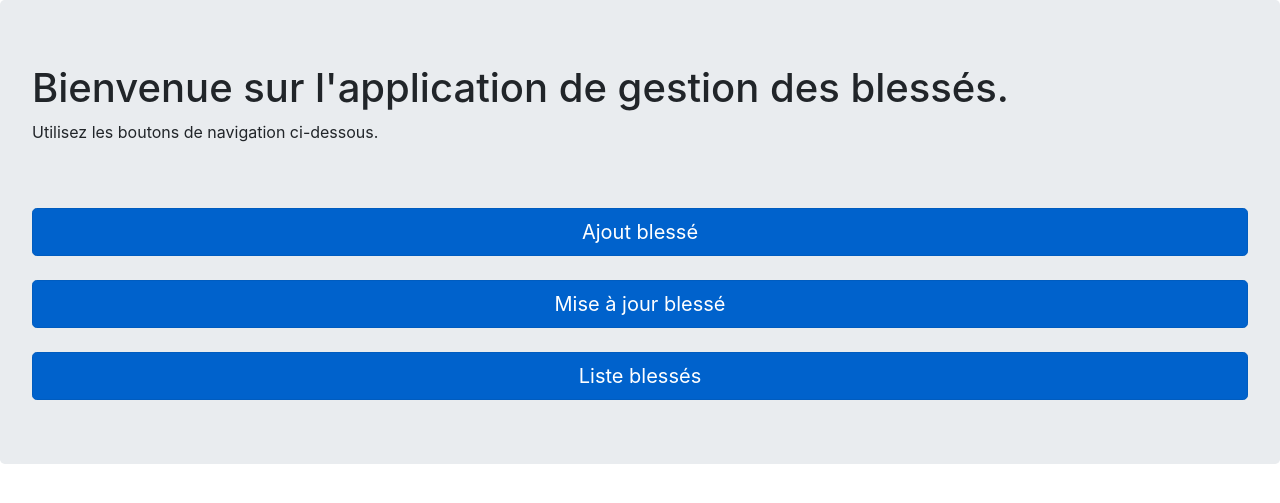
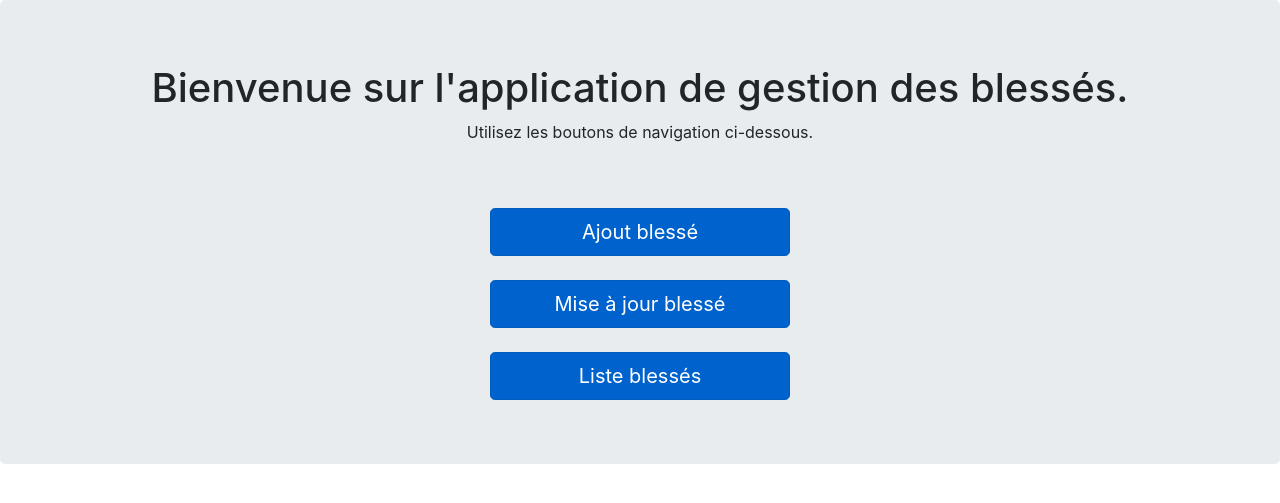
Before and after one commit to Xoogsede/apprmed_v2, a Flask app: template app/templates/home.html in a window 1280 px wide. Shown: the part 78-581 px from the top of the page. Run offline with Flask 3, Linux system fonts and the light colour scheme; the template is opened without the code that fills it, so the values that code supplies are empty; a user stored in the database is signed in; parts of the project's set-up code (start-up, migrations or seed data) failed here and were passed over; some libraries are stand-ins or nearby versions.

Commit message:
Mise à jour templates et css

```diff
--- a/app/static/css/style.css
+++ b/app/static/css/style.css
@@ -32,3 +32,18 @@ background-color: #f5f6f7;
     padding-right: 100px;
     text-align: left;
     }
+.responsive-btn {
+    width: 100%;         /* Largeur adaptative à la taille de l'écran */
+    max-width: 300px;    /* Largeur maximale du bouton */
+    box-sizing: border-box; /* Pour inclure la bordure et la marge intérieure dans la largeur totale */
+}
+.jumbotron {
+    text-align: center;
+}
+
+.jumbotron > div,
+.jumbotron > a {
+    display: block;
+    margin-left: auto;
+    margin-right: auto;
+}
--- a/app/templates/home.html
+++ b/app/templates/home.html
@@ -1,13 +1,17 @@
 {% extends "base.html" %}
 {% block content %}
+<head>
+  <!-- Lien vers le fichier CSS -->
+  <link rel="stylesheet" href="static/css/style.css">
+</head>
 <div class="jumbotron">
   {% if current_user.is_authenticated %}
   <h1>Bienvenue sur l'application de gestion des blessés.</h1>
   <p>Utilisez les boutons de navigation ci-dessous.</p>
   <br>
-  <br> <a href="{{ url_for('auxsan.AjoutBlesse') }}" class="btn btn-primary btn-lg btn-block active" role="button"> Ajout blessé </a>
-  <br> <a href="{{ url_for('auxsan.MiseAJour') }}" class="btn btn-primary btn-lg btn-block active" role="button"> Mise à jour blessé </a>
-  <br> <a href="{{ url_for('auxsan.liste_blesses') }}" class="btn btn-primary btn-lg btn-block active" role="button"> Liste blessés </a>
+  <br> <a href="{{ url_for('auxsan.AjoutBlesse') }}" class="btn btn-primary btn-lg btn-block active responsive-btn" role="button"> Ajout blessé </a>
+  <br> <a href="{{ url_for('auxsan.MiseAJour') }}" class="btn btn-primary btn-lg btn-block active responsive-btn" role="button"> Mise à jour blessé </a>
+  <br> <a href="{{ url_for('auxsan.liste_blesses') }}" class="btn btn-primary btn-lg btn-block active responsive-btn" role="button"> Liste blessés </a>
 
   {% else%}
   <p><h2>Merci de vous enregister ou de vous connecter.</h2></p>
```
